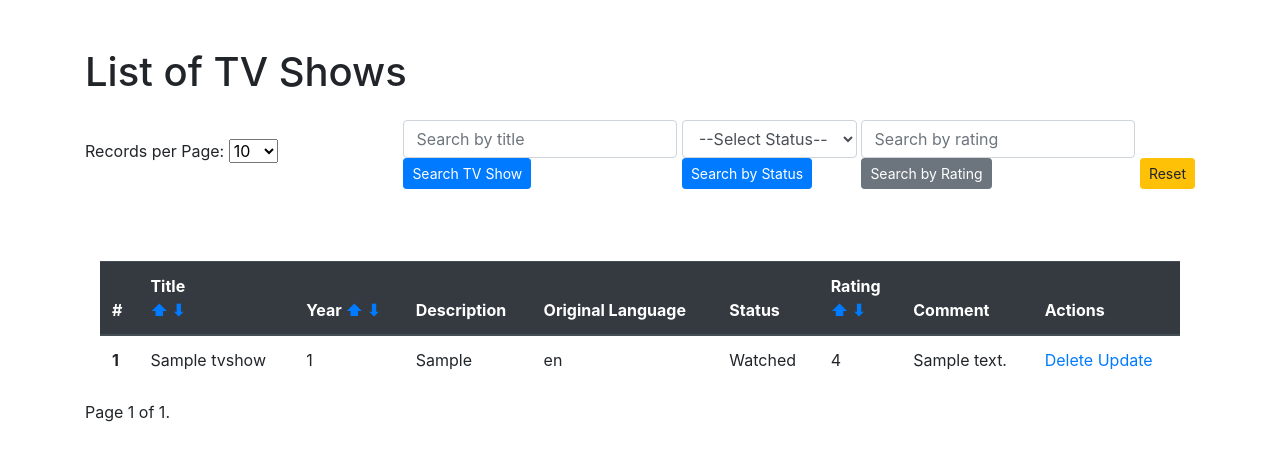
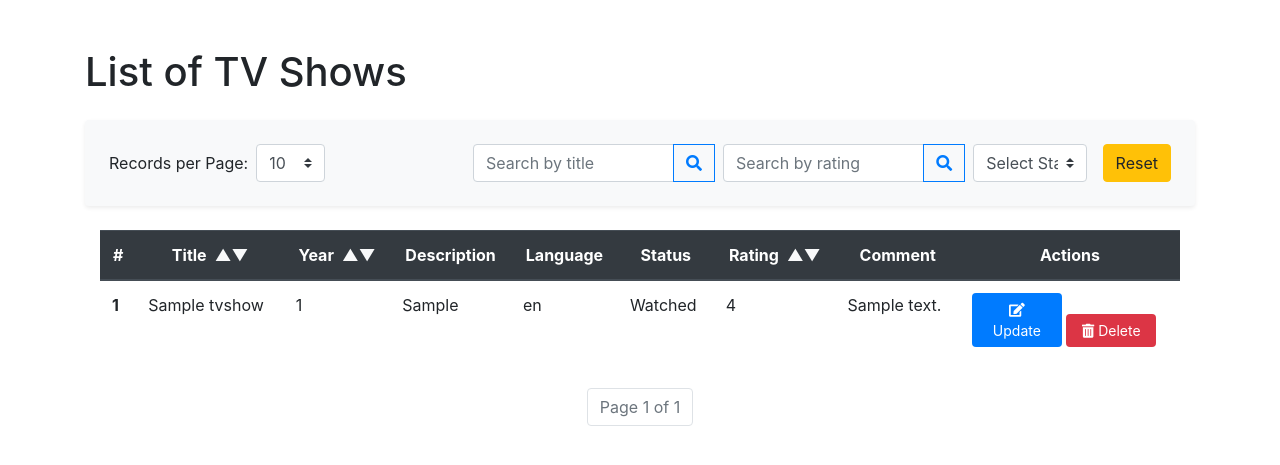
Before and after one commit to lucchesilorenzo/watchwise, a Django app: page /watchwise/tv_show_list/ in a window 1280 px wide. Shown: the part 70-535 px from the top of the page. Run offline with Django 4.2, Linux system fonts and the light colour scheme; tables that the repository leaves empty hold one stand-in row (values such as "Sample post").

Commit message:
Applied styling to tv_show_list.html

```diff
--- a/watchwise_project/watchwise/templates/tv_show_list.html
+++ b/watchwise_project/watchwise/templates/tv_show_list.html
@@ -13,74 +13,103 @@
     {% endfor %}
   </div>
   {% endif %}
+
   <h1 class="mb-4">List of TV Shows</h1>
-  <div class="d-flex justify-content-between align-items-center">
-    <div>
-      <form method="get">
-        <label for="per_page">Records per Page:</label>
-        <select name="per_page" id="per_page" onchange="this.form.submit()">
+  <div class="container-fluid bg-light p-4 shadow-sm rounded">
+    <div class="row justify-content-between align-items-center">
+
+      <div class="col-lg-4">
+        <form method="get" class="form-inline">
+          <label for="per_page" class="mr-2">Records per Page:</label>
+          <select name="per_page" id="per_page" onchange="this.form.submit()" class="custom-select mr-sm-2">
             <option value="10" {% if per_page == "10" %}selected{% endif %}>10</option>
             <option value="20" {% if per_page == "20" %}selected{% endif %}>20</option>
             <option value="30" {% if per_page == "30" %}selected{% endif %}>30</option>
             <option value="50" {% if per_page == "50" %}selected{% endif %}>50</option>
             <option value="100" {% if per_page == "100" %}selected{% endif %}>100</option>
           </select>
+          <input type="hidden" name="page" value="{{ tv_shows.number }}">
         </form>
       </div>
-    <div>
-      <form action="{% url 'search_title_tv' %}" method="get" class="d-inline-block">
-        <input type="text" class="form-control" placeholder="Search by title" name="title" onkeypress="return event.keyCode != 13;" />
+
+      <div class="col-lg-8">
+        <div class="d-flex justify-content-end">
+          <form action="{% url 'search_title_tv' %}" method="get" class="mr-2">
+            <div class="input-group">
+              <input type="text" class="form-control" placeholder="Search by title" name="title">
+              <div class="input-group-append">
+                <button class="btn btn-outline-primary" type="submit">
+                  <i class="fas fa-search"></i>
+                </button>
+              </div>
               <input type="hidden" name="page" value="{{ tv_shows.number }}">
               <input type="hidden" name="per_page" value="{{ per_page }}">
-        <button type="submit" class="btn btn-primary btn-sm">Search TV Show</button>
+            </div>
           </form>
-      <form action="{% url 'search_status_tv' %}" method="get" class="d-inline-block">
-        <select class="form-control" name="status">
-          <option value="">--Select Status--</option>
+
+          <form action="{% url 'search_rating_tv' %}" method="get" class="mr-2">
+            <div class="input-group">
+              <input type="text" class="form-control" placeholder="Search by rating" name="rating">
+              <div class="input-group-append">
+                <button class="btn btn-outline-primary" type="submit">
+                  <i class="fas fa-search"></i>
+                </button>
+              </div>
+              <input type="hidden" name="page" value="{{ tv_shows.number }}">
+              <input type="hidden" name="per_page" value="{{ per_page }}">
+            </div>
+          </form>
+
+          <form action="{% url 'search_status_tv' %}" method="get" class="d-flex align-items-center mr-2 flex-grow-1">
+            <select class="custom-select flex-grow-1 mr-2" name="status" onchange="this.form.submit()">
+              <option value="">Select Status</option>
               <option value="watched">Watched</option>
               <option value="watchlist">Watchlist</option>
               <option value="not_interested">Not Interested</option>
             </select>
             <input type="hidden" name="page" value="{{ tv_shows.number }}">
             <input type="hidden" name="per_page" value="{{ per_page }}">
-        <button type="submit" class="btn btn-primary btn-sm">Search by Status</button>
           </form>
-      <form action="{% url 'search_rating_tv' %}" method="get" class="d-inline-block">
-        <input type="text" class="form-control" placeholder="Search by rating" name="rating" onkeypress="return event.keyCode != 13;" />
-        <input type="hidden" name="page" value="{{ tv_shows.number }}">
-        <input type="hidden" name="per_page" value="{{ per_page }}">
-        <button type="submit" class="btn btn-secondary btn-sm">Search by Rating</button>
-      </form>
-      <a href="{% url 'tv_show_list' %}" class="btn btn-warning btn-sm">Reset</a>
+
+          <a href="{% url 'tv_show_list' %}" class="btn btn-warning">Reset</a>
         </div>
       </div>
+    </div>
+  </div>
+
+
     {% if tv_shows %}
-  <div class="container">
-    <table class="table">
+    <div class="container mt-4">
+      <table class="table table-hover">
           <thead class="thead-dark">
             <tr>
-          <th scope="col">#</th>
+              <th scope="col" class="text-center">#</th>
               <th scope="col">
-            Title<br>
-            <a href="{% url 'sort_tv_shows_by_title' %}?sort_title=title">&#x2B06;&#xFE0E;</a>
-            <a href="{% url 'sort_tv_shows_by_title' %}?sort_title=-title">&#x2B07;&#xFE0E;</a>
+                  <div class="d-flex justify-content-center align-items-center">
+                      <span class="mr-2">Title</span>
+                      <a href="{% url 'sort_tv_shows_by_title' %}?sort_title=title" class="sort-arrow text-light">&#9650;</a>
+                      <a href="{% url 'sort_tv_shows_by_title' %}?sort_title=-title" class="sort-arrow text-light">&#9660;</a>
+                  </div>
               </th>
               <th scope="col">
-            Year
-            <a href="{% url 'sort_tv_shows_by_year' %}?sort_year=first_air_date">&#x2B06;&#xFE0E;</a>
-            <a href="{% url 'sort_tv_shows_by_year' %}?sort_year=-first_air_date">&#x2B07;&#xFE0E;</a>
+                  <div class="d-flex justify-content-center align-items-center">
+                      <span class="mr-2">Year</span>
+                      <a href="{% url 'sort_tv_shows_by_year' %}?sort_year=first_air_date" class="sort-arrow text-light">&#9650;</a>
+                      <a href="{% url 'sort_tv_shows_by_year' %}?sort_year=-first_air_date" class="sort-arrow text-light">&#9660;</a>
+                  </div>
               </th>
-
-          <th scope="col">Description</th><br>
-          <th scope="col">Original Language</th><br>
-          <th scope="col">Status</th><br>
+              <th scope="col" class="text-center">Description</th>
+              <th scope="col" class="text-center">Language</th>
+              <th scope="col" class="text-center">Status</th>
               <th scope="col">
-            Rating<br>
-            <a href="{% url 'sort_tv_shows_by_rating' %}?sort_rating=rating">&#x2B06;&#xFE0E;</a>
-            <a href="{% url 'sort_tv_shows_by_rating' %}?sort_rating=-rating">&#x2B07;&#xFE0E;</a>
+                  <div class="d-flex justify-content-center align-items-center">
+                      <span class="mr-2">Rating</span>
+                      <a href="{% url 'sort_tv_shows_by_rating' %}?sort_rating=rating" class="sort-arrow text-light">&#9650;</a>
+                      <a href="{% url 'sort_tv_shows_by_rating' %}?sort_rating=-rating" class="sort-arrow text-light">&#9660;</a>
+                  </div>
               </th>
-          <th scope="col">Comment</th>
-          <th scope="col">Actions</th>
+              <th scope="col" class="text-center">Comment</th>
+              <th scope="col" class="text-center">Actions</th>
             </tr>
           </thead>
           <tbody>
@@ -95,31 +124,55 @@
             <td>{{ tv_show.rating }}</td>
             <td>{{ tv_show.comment }}</td>
             <td>
-            <a href="{% url 'delete_media' 'tv' tv_show.TV_id %}">Delete</a>
-            <a href="{% url 'update_media' 'tv' tv_show.TV_id %}">Update</a>
+              <a href="{% url 'update_media' 'tv' tv_show.TV_id %}" class="btn-custom btn-update" role="button"><i class="fas fa-edit"></i> Update</a>
+              <a href="{% url 'delete_media' 'tv' tv_show.TV_id %}" class="btn-custom btn-delete" role="button"><i class="fas fa-trash-alt"></i> Delete</a>
             </td>
           </tr>
           {% endfor %}
         </tbody>
       </table>
     </div>
-  <div class="pagination">
-    <span class="step-links">
+    <div class="mt-4 d-flex justify-content-center">
+      <nav aria-label="Page navigation">
+        <ul class="pagination">
           {% if tv_shows.has_previous %}
-        <a href="?page=1&per_page={{ per_page }}">First</a>
-        <a href="?page={{ tv_shows.previous_page_number }}&per_page={{ per_page }}">Previous</a>
+            <li class="page-item">
+              <a class="page-link" href="?page=1&per_page={{ per_page }}&title={{ request.GET.title|default:'' }}&status={{ request.GET.status|default:'' }}&rating={{ request.GET.rating|default:'' }}" aria-label="First">
+                <span aria-hidden="true">&laquo;&laquo;</span>
+              </a>
+            </li>
+            <li class="page-item">
+              <a class="page-link" href="?page={{ tv_shows.previous_page_number }}&per_page={{ per_page }}&title={{ request.GET.title|default:'' }}&status={{ request.GET.status|default:'' }}&rating={{ request.GET.rating|default:'' }}" aria-label="Previous">
+                <span aria-hidden="true">&laquo;</span>
+              </a>
+            </li>
           {% endif %}
-      <span class="current">
-        Page {{ tv_shows.number }} of {{ tv_shows.paginator.num_pages }}.
-      </span>
+
+          <li class="page-item disabled">
+            <a class="page-link" href="#" tabindex="-1">Page {{ tv_shows.number }} of {{ tv_shows.paginator.num_pages }}</a>
+          </li>
+
           {% if tv_shows.has_next %}
-        <a href="?page={{ tv_shows.next_page_number }}&per_page={{ per_page }}">Next</a>
-        <a href="?page={{ tv_shows.paginator.num_pages }}&per_page={{ per_page }}">Last</a>
+            <li class="page-item">
+              <a class="page-link" href="?page={{ tv_shows.next_page_number }}&per_page={{ per_page }}&title={{ request.GET.title|default:'' }}&status={{ request.GET.status|default:'' }}&rating={{ request.GET.rating|default:'' }}" aria-label="Next">
+                <span aria-hidden="true">&raquo;</span>
+              </a>
+            </li>
+            <li class="page-item">
+              <a class="page-link" href="?page={{ tv_shows.paginator.num_pages }}&per_page={{ per_page }}&title={{ request.GET.title|default:'' }}&status={{ request.GET.status|default:'' }}&rating={{ request.GET.rating|default:'' }}" aria-label="Last">
+                <span aria-hidden="true">&raquo;&raquo;</span>
+              </a>
+            </li>
           {% endif %}
-    </span>
+        </ul>
+      </nav>
   </div>
+
   {% else %}
-  <p>No records found.</p>
+  <div class="text-center mt-5">
+    <i class="fas fa-tv fa-3x text-muted"></i>
+    <p class="mt-3 text-muted" style="font-size: 20px;">No records found</p>
+  </div>
   {% endif %}
 </div>
 {% endblock %}
```
Lines whose indentation alone changed are shown as unchanged.
